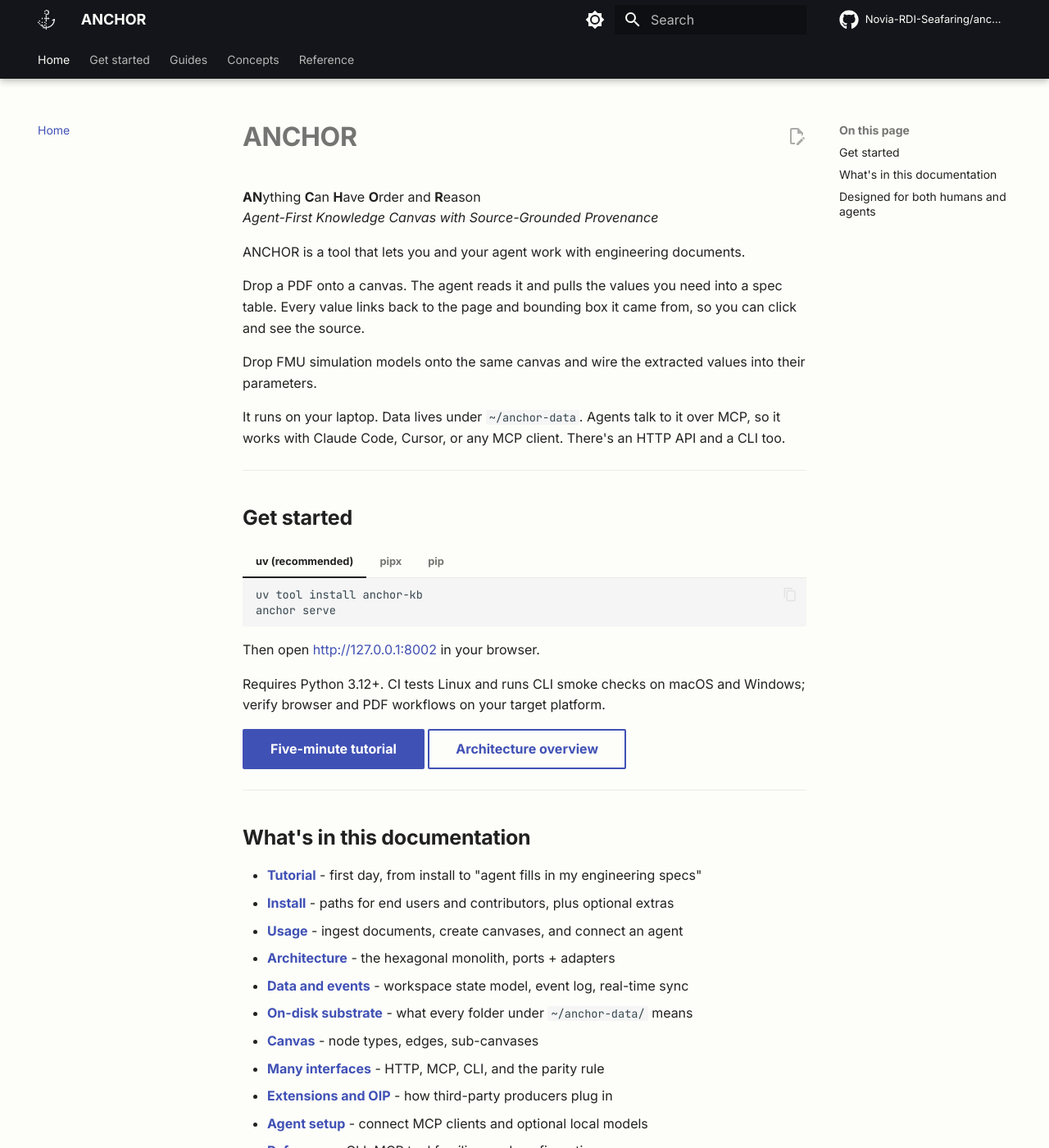
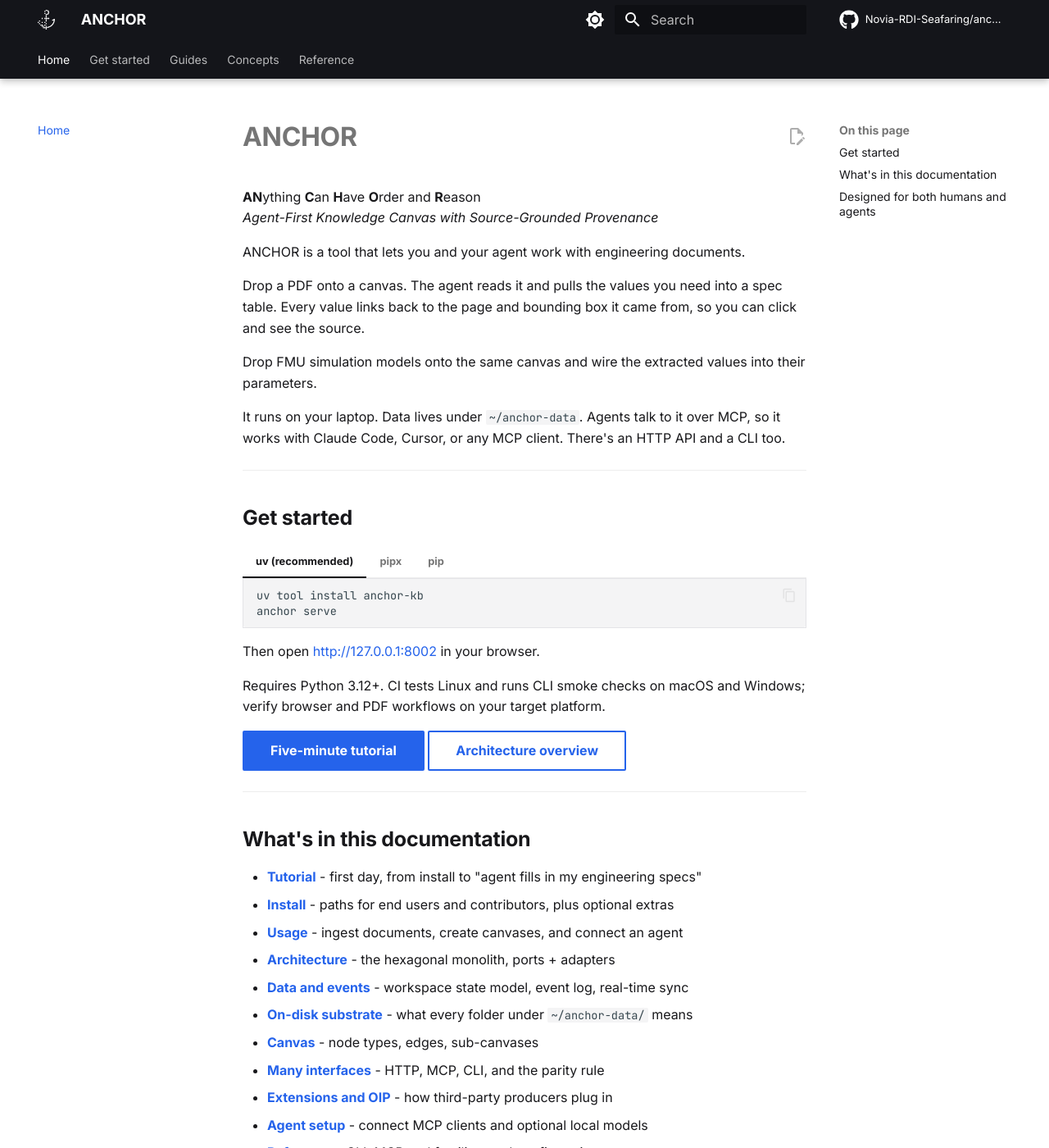
Before and after one commit to Novia-RDI-Seafaring/anchor, an MkDocs documentation site: the page built from docs/index.md, in a window 1280 px wide and 1400 px high. Shown: the whole window at 82% size. Built offline with MkDocs 1.6.1 and Material for MkDocs 9.7.7, drawn with Linux system fonts in a browser that asks for light colours; comment, search, counter and statistics services are not loaded.

Commit message:
docs: align site theme with app styling

```diff
--- a/docs/assets/styles/extra.css
+++ b/docs/assets/styles/extra.css
@@ -1,26 +1,34 @@
-/* Anchor docs site — brand overrides on top of mkdocs-material.
+/* ANCHOR docs site - brand overrides on top of mkdocs-material.
  *
- * The architecture diagrams in this site are pure monochrome
- * (black ink on off-white background). The docs honour that:
- * black-on-white in light mode, white-on-near-black in dark
- * mode. No accent colour pollutes the palette yet — that
- * decision can land when we have a designer-approved brand. */
+ * Navigation remains optimized for documentation, while the colors
+ * reuse the neutral surfaces and blue action accent from the app. */
+
+:root {
+  --anchor-accent: #2563eb;
+  --anchor-border: #e4e4e7;
+  --anchor-muted: #f4f4f5;
+  --anchor-foreground: #18181b;
+}
 
 /* ── Light mode tweaks ──────────────────────────────────── */
 
 [data-md-color-scheme="default"] {
   --md-primary-fg-color: #111;
-  --md-primary-bg-color: #fdfdf9;     /* off-white, matches diagram bg */
-  --md-accent-fg-color: #111;
-  --md-default-bg-color: #fdfdf9;
+  --md-primary-bg-color: #fff;
+  --md-accent-fg-color: var(--anchor-accent);
+  --md-typeset-a-color: var(--anchor-accent);
+  --md-default-bg-color: #fff;
+  --md-default-fg-color: var(--anchor-foreground);
+  --md-code-bg-color: var(--anchor-muted);
 }
 
 /* ── Dark mode tweaks ───────────────────────────────────── */
 
 [data-md-color-scheme="slate"] {
-  --md-primary-fg-color: #fff;
-  --md-primary-bg-color: #0b0c0d;
-  --md-accent-fg-color: #fff;
+  --md-primary-fg-color: #0b0c0d;
+  --md-primary-bg-color: #fff;
+  --md-accent-fg-color: #60a5fa;
+  --md-typeset-a-color: #60a5fa;
   --md-default-bg-color: #0b0c0d;
   --md-default-fg-color--light: #e8e8e3;
 }
@@ -42,8 +50,20 @@
   font-weight: 600;
 }
 
+/* ── Content surfaces ───────────────────────────────────── */
+
+[data-md-color-scheme="default"] .md-typeset code,
+[data-md-color-scheme="default"] .md-typeset .admonition,
+[data-md-color-scheme="default"] .md-typeset details {
+  border-color: var(--anchor-border);
+}
+
 /* ── Code blocks ─────────────────────────────────────────
  * Hairline border in dark mode so they sit apart from the page. */
+
+[data-md-color-scheme="default"] .highlight pre {
+  border: 1px solid var(--anchor-border);
+}
 
 [data-md-color-scheme="slate"] .highlight pre {
   border: 1px solid #1f2123;
```
